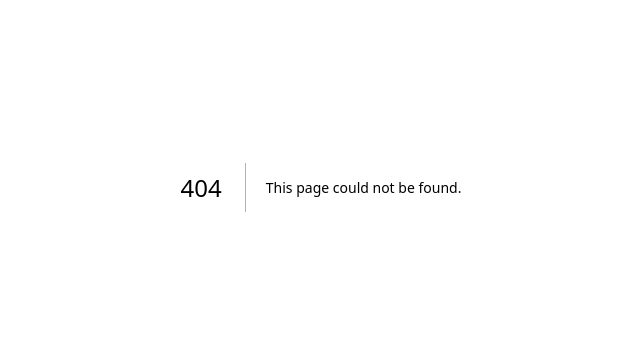
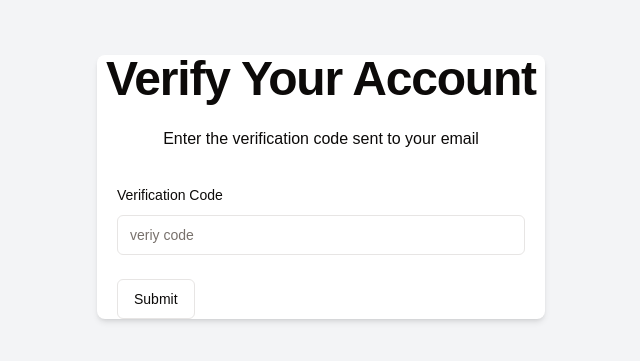
Before and after one commit to jithu5/MysteryMessage, a Next.js app: page /verify/1 in a window 1280 px wide. Before the commit this address had no page. Shown: the part 213-574 px from the top of the page, without its empty margins (319-959 px from the left). Built offline with nearby package versions, Linux system fonts and the light colour scheme.

Commit message:
implement authentication in client side

```diff
--- a/src/app/(auth)/sign-in/page.tsx
+++ b/src/app/(auth)/sign-in/page.tsx
@@ -1,11 +1,121 @@
-import React from 'react'
+"use client"
 
-function page() {
+import { Button } from '@/components/ui/button'
+import { Form, FormControl, FormField, FormItem, FormLabel, FormMessage } from '@/components/ui/form'
+import { Input } from '@/components/ui/input'
+import { useToast } from '@/hooks/use-toast'
+import { signInSchema } from '@/schemas/signInSchema'
+import { zodResolver } from '@hookform/resolvers/zod'
+import { Loader2 } from 'lucide-react'
+import { signIn } from 'next-auth/react'
+import { useRouter } from 'next/navigation'
+import React, { useState } from 'react'
+import { useForm } from 'react-hook-form'
+import { z } from 'zod'
+
+function SignInPage() {
+  const [isSubmitting, setisSubmitting] = useState<boolean>(false)
+
+  const router = useRouter()
+
+  const {toast} = useToast()
+
+  const form = useForm<z.infer<typeof signInSchema>>({
+    resolver: zodResolver(signInSchema),
+    defaultValues: {
+      email: '',
+      password: ''
+    }
+  })
+
+  const onSubmit = async (formData: z.infer<typeof signInSchema>) => {
+    console.log(formData)
+
+    setisSubmitting(true)
+    const result =  await signIn('credentials',
+      {
+        redirect:false,
+        email: formData.email,
+        password: formData.password
+      }
+    )
+    setisSubmitting(false)
+    if (result?.error) {
+      console.error('Sign in failed', result.error)
+      toast({
+        title: "Sign In Failed",
+        description:result.error,
+        variant: 'destructive',
+      })
+    }
+    if(result?.url) {
+      toast({
+        title: "Success",
+        description: "You have signed in successfully",
+        variant: 'default',
+      })
+      router.replace('/dashboard')
+    }
+  }
+
   return (
-    <div>
-      sign in
-    </div>
+    <>
+      <div className='flex justify-center items-center min-h-screen bg-gray-100'>
+        <div className='w-full max-w-md p-8 space-y-8 bg-white rounded-lg shadow-md'>
+          <div className='text-center'>
+            <h1 className='text-4xl font-extrabold tracking-tight lg:text-5xl mb-6'>Join Mystrey Message</h1>
+            <p className='mb-4'>Sign in to start your anonymous adventure</p>
+          </div>
+          <Form {...form}>
+            <form onSubmit={form.handleSubmit(onSubmit)} className='space-y-6'>
+              <FormField
+                name="email"
+                control={form.control}
+                render={({ field }) => (
+                  <FormItem>
+                    <FormLabel>Email</FormLabel>
+                    <FormControl>
+
+
+                      <Input
+                        placeholder="email" {...field}
+                      />
+
+
+                    </FormControl>
+
+                    <FormMessage />
+                  </FormItem>
+                )}
+              />
+              <FormField
+                name="password"
+                control={form.control}
+                render={({ field }) => (
+                  <FormItem>
+                    <FormLabel>Password</FormLabel>
+                    <FormControl>
+
+
+                      <Input
+                        placeholder="password" {...field}
+                      />
+
+
+                    </FormControl>
+
+                    <FormMessage />
+                  </FormItem>
+                )}
+              />
+              <Button type='submit' variant={'outline'} className='mt-10'>{isSubmitting?<>
+              <Loader2 className='w-4 h-4 animate-spin mr-4'/> Please wait...</>:"Sign In"}</Button>
+            </form>
+          </Form>
+        </div>
+      </div>
+    </>
   )
 }
 
-export default page
+export default SignInPage
--- /dev/null
+++ b/src/app/(auth)/verify/[username]/page.tsx
@@ -0,0 +1,96 @@
+"use client";
+
+import { Form, FormControl, FormField, FormItem, FormLabel, FormMessage } from '@/components/ui/form';
+import { useToast } from '@/hooks/use-toast';
+import { verifySchema } from '@/schemas/verifySchema';
+import { zodResolver } from '@hookform/resolvers/zod';
+import axios, { AxiosError } from 'axios';
+import { useParams, useRouter } from 'next/navigation';
+import { Input } from '@/components/ui/input';
+import React from 'react'
+import { useForm } from 'react-hook-form';
+import { z } from 'zod';
+import { Button } from '@/components/ui/button';
+import { IApiResponse } from '@/types/ApiResponse';
+
+function Page() {
+    const router = useRouter()
+    const params = useParams<{ username: string }>()
+
+    const { toast } = useToast()
+
+    const form = useForm<z.infer<typeof verifySchema>>({
+        resolver: zodResolver(verifySchema),
+        defaultValues: {
+            code: ''
+        }
+    })
+
+    const onSubmit = async (formData: z.infer<typeof verifySchema>) => {
+        console.log(formData)
+        try {
+            const { data } = await axios.post(`/api/verify-code`,
+                {
+                    username: params.username,
+                    code: formData.code
+                },
+                {
+                    withCredentials: true
+                }
+            )
+            if (!data.success) {
+                toast({
+                    title: "Verification Failed",
+                    description: data.message,
+                    variant: 'destructive',
+                })
+                return
+            }
+            toast({
+                title: "Success",
+                description: data.message,
+                variant: 'default',
+            })
+            router.replace(`/sign-in`)
+        } catch (error) {
+            const axiosError = error as AxiosError<IApiResponse>;
+            toast({
+                title: "Verification Error",
+                description: axiosError.response?.data.message ?? "Error checking username",
+                variant: 'destructive',
+            })
+        }
+    }
+
+    return (
+        <>
+            <div className='flex justify-center items-center min-h-screen bg-gray-100'>
+                <div className='w-full max-w-md space-y-8 bg-white rounded-lg shadow-md'>
+                    <div className='text-center'>
+                        <h1 className='text-4xl font-extrabold tracking-tight lg:text-5xl mb-6'>Verify Your Account</h1>
+                        <p className='mb-4'>Enter the verification code sent to your email</p>
+                    </div>
+                    <Form {...form}>
+                        <form onSubmit={form.handleSubmit(onSubmit)} className='space-y-6 px-5'>
+                            <FormField control={form.control}
+                                name='code'
+                                render={({ field }) => (
+                                    <FormItem>
+                                        <FormLabel>Verification Code</FormLabel>
+                                        <FormControl>
+                                            <Input placeholder='veriy code' {...field} />
+                                        </FormControl>
+                                        <FormMessage />
+                                    </FormItem>
+                                )}
+                            />
+                            <Button type='submit' variant={'outline'}>Submit</Button>
+                        </form>
+                    </Form>
+                </div>
+            </div>
+        </>
+    )
+}
+
+export default Page
--- a/src/app/api/verify-code/route.ts
+++ b/src/app/api/verify-code/route.ts
@@ -15,8 +15,11 @@ export async function POST(request: Request) {
 
     try {
         const { username, code } = await request.json()
-
-        const result = await VerifyCodeQuerySchema.safeParse(code)
+        console.log(typeof code)
+        const result = await VerifyCodeQuerySchema.safeParse({code:{code}})
+        console.log("Error in code valid ", result.error)
+        console.log(result.success)
+        console.log(result.data)
         if (!result.success) {
             const codeErrors = result.error.format().code?._errors || [];
 
@@ -34,10 +37,12 @@ export async function POST(request: Request) {
                 success: false
             }, { status: 404 })
         }
-
+        console.log("user verify code ",user.verifyCode)
         const isCodeValid = user.verifyCode === code;
 
         const isCodeNotExpired = new Date(user.verifyCodeExpiry) > new Date()
+        console.log("isCodeValid ", isCodeValid)
+        console.log("isCodeNotExpired ", isCodeNotExpired)
 
         if (!isCodeValid || !isCodeNotExpired) {
             return NextResponse.json({
@@ -47,7 +52,7 @@ export async function POST(request: Request) {
         }
 
         user.isVerified = true;
-        user.verifyCode = '';
+        // user.verifyCode = '';
         await user.save();
 
         return NextResponse.json({
@@ -55,10 +60,10 @@ export async function POST(request: Request) {
             success: true
         }, { status: 200 })
 
-    } catch (error) {
-        console.log("Error verifying user ", error)
+    } catch (error: any) {
+        console.log("Error verifying user ", error.message);
         return NextResponse.json({
-            message: "Failed to create new user",
+            message: error.message,
             success: false
         })
     }
--- a/src/helpers/sendVerificationEmail.ts
+++ b/src/helpers/sendVerificationEmail.ts
@@ -8,12 +8,13 @@ export async function sendVerificationEmail(email:string,username:string,verifyC
     try {
 
         const res= await resend.emails.send({
-            from:"onboarding@resend.dev",
+            from: '',
             to: email,
             subject: "Mystry Message Verify your email address",
             react:VerificationEmail({username,otp:verifyCode})
         })
-        console.log(res)
+        console.log("response from resend: " + res.data)
+        console.log("error from resend: " + res.error)
         return{
             status: 200,
             message: "Verification email sent successfully",
--- a/src/model/User.ts
+++ b/src/model/User.ts
@@ -50,11 +50,9 @@ const UserSchema: Schema<IUser> = new Schema({
     },
     verifyCode: {
         type: String,
-        required: [true, "VerifyCode is required"]
     },
     verifyCodeExpiry: {
         type: Date,
-        required: [true, "Verify code expiry is required"]
     },
     isVerified: {
         type: Boolean,
--- a/src/schemas/signInSchema.ts
+++ b/src/schemas/signInSchema.ts
@@ -1,6 +1,6 @@
 import {z} from "zod"
 
 export const signInSchema = z.object({
-    identifier : z.string(),
-    packageName : z.string()
+    email : z.string(),
+    password : z.string()
 })
```
